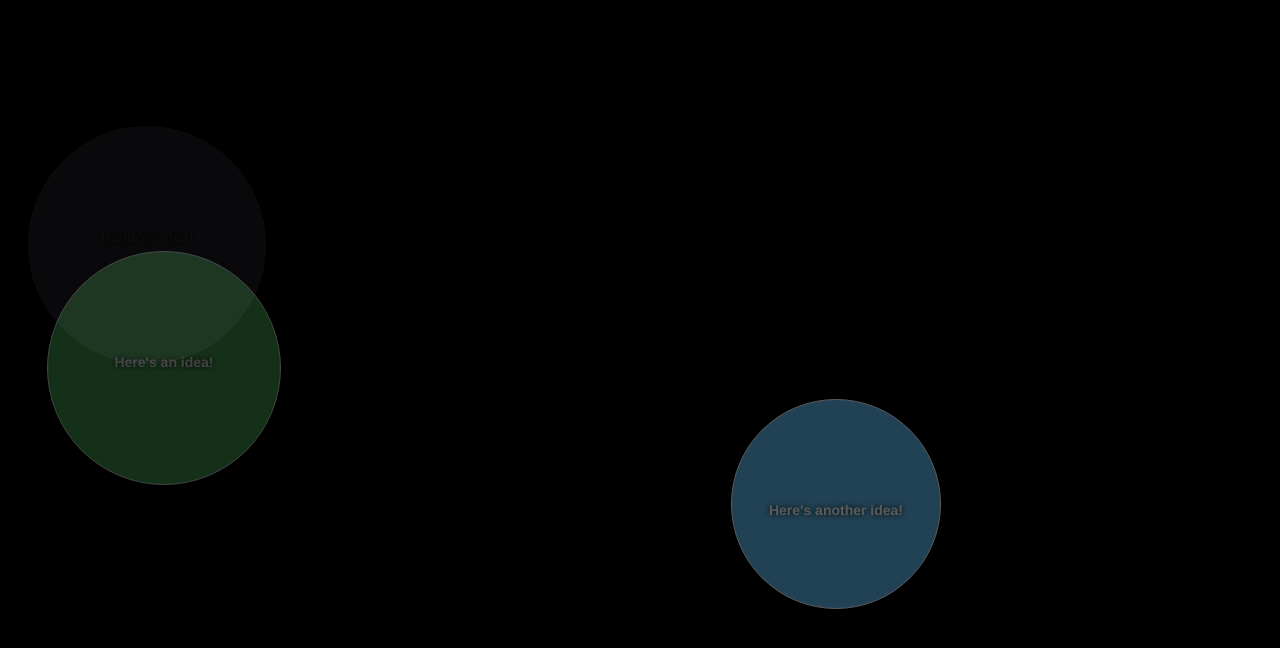
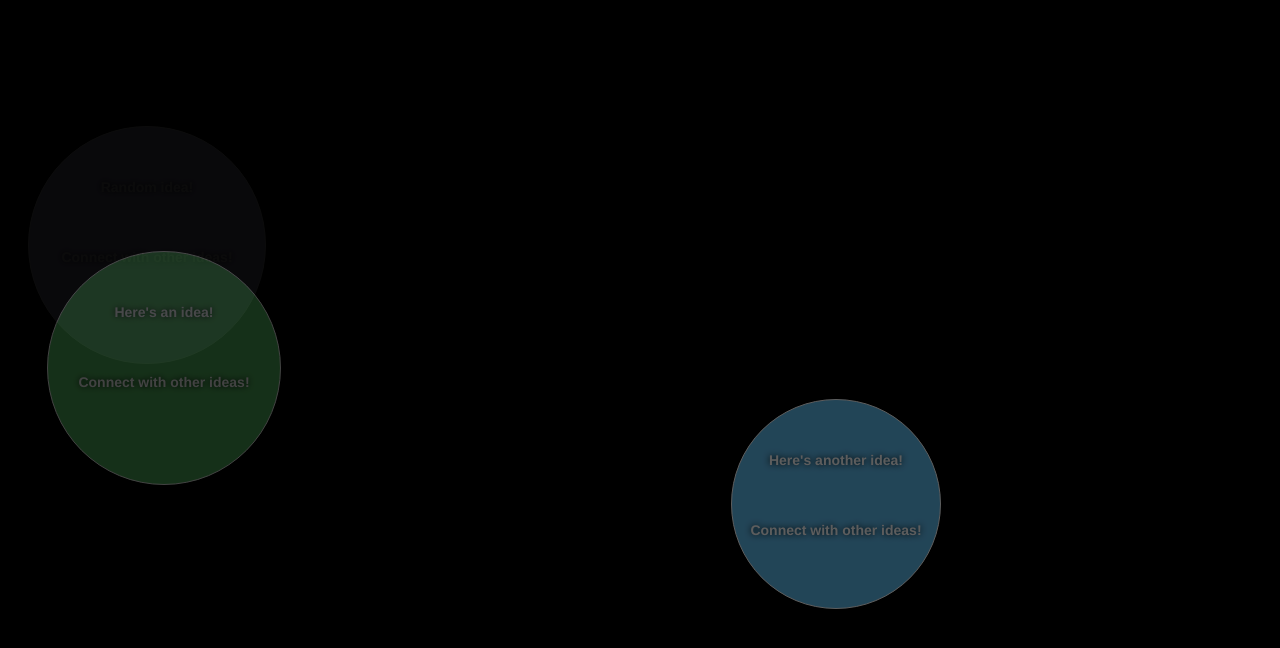
Before and after one commit to bsoung/scaling-enigma, a plain HTML site: page index.html in a window 1280 px wide. Both pictures are taken after typing "Sample" into the empty fields and a click on the button "Go". Shown: the part 58-706 px from the top of the page. Drawn offline with nearby package versions, Linux system fonts and the light colour scheme; no server answers.

Commit message:
css animation timing changes

```diff
--- a/css/style.css
+++ b/css/style.css
@@ -33,7 +33,7 @@ body {
   text-shadow: 0px 0px 6px #000;
   color: white;
   text-align: center;
-  padding-top: 100px;
+  margin-top: 50px;
   color: #fff;
   -webkit-font-smoothing: antialiased;
 }
--- a/js/app.js
+++ b/js/app.js
@@ -30,10 +30,13 @@ $('.navbar-brand').on('click', function() {
 
 })
 
+
+
 //activate our random bubbles
 function activateRandomBubbles() {
 
     (function makeDiv() {
+
       //randomize size and color of our bubbles
         var divsize = ((Math.random() * 100) + 200).toFixed();
         var color = '#' + Math.round(0xffffff * Math.random()).toString(16);
@@ -80,7 +83,7 @@ function activateRandomBubbles() {
 
         };
 
-        $(".thought-bubble-one").html("<p>Here's an idea!</p>");
+        $(".thought-bubble-one").html("<p>Here's an idea!</p><p>Connect with other ideas!</p>");
     })();
 
     (function makeDiv() {
@@ -96,8 +99,8 @@ function activateRandomBubbles() {
         var posx = (Math.random() * ($(document).width() - divsize)).toFixed();
         var posy = (Math.random() * ($(document).height() - divsize)).toFixed();
 
-        var fadeInTime = Math.floor(Math.random() * 2000);
-        var fadeOutTime = Math.floor(Math.random() * 4000);
+        var fadeInTime = Math.floor((Math.random() * 4000) + 2000);
+        var fadeOutTime = Math.floor((Math.random() * 8000) + 3000);
 
         if($('.results_page').is(':visible')) {
 
@@ -109,7 +112,7 @@ function activateRandomBubbles() {
               'left': posx + 'px',
               'top': posy + 'px',
               'display': 'none'
-          }).appendTo('body').fadeIn(fadeInTime).delay(300).fadeOut(fadeOutTime, function() {
+          }).appendTo('body').fadeIn(fadeInTime).delay(1000).fadeOut(fadeOutTime, function() {
 
               $(this).remove();
 
@@ -118,7 +121,7 @@ function activateRandomBubbles() {
 
           });
 
-          $(".thought-bubble-two").html("<p>Here's another idea!</p>");
+          $(".thought-bubble-two").html("<p>Here's another idea!</p><p>Connect with other ideas!</p>");
 
         };
 
@@ -161,7 +164,7 @@ function activateRandomBubbles() {
 
           });
 
-          $(".thought-bubble-three").html("<p>Random idea!</p>");
+          $(".thought-bubble-three").html("<p>Random idea!</p><p>Connect with other ideas!</p>");
 
         };
 
```
